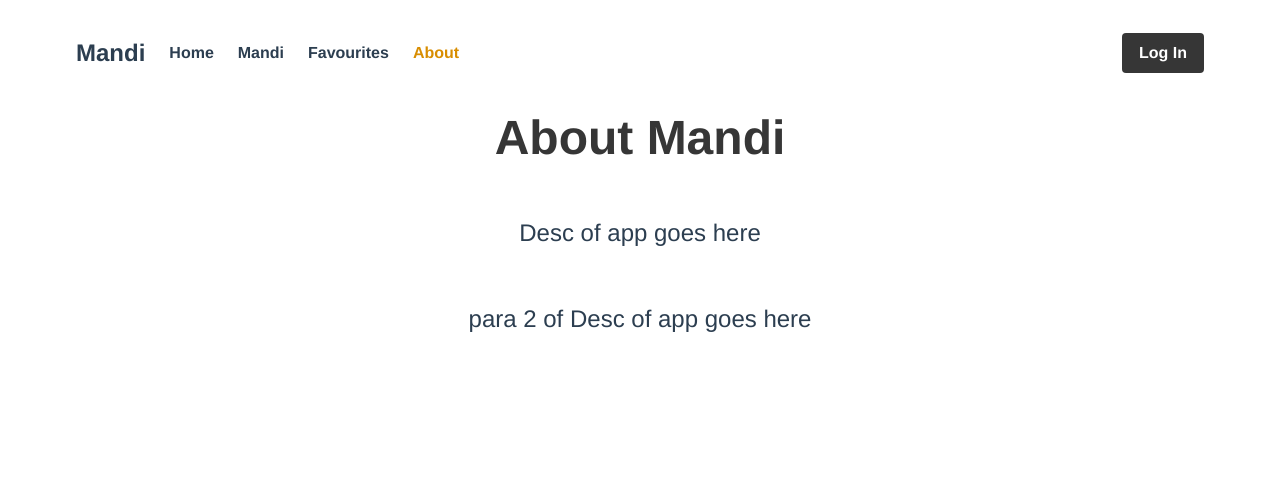
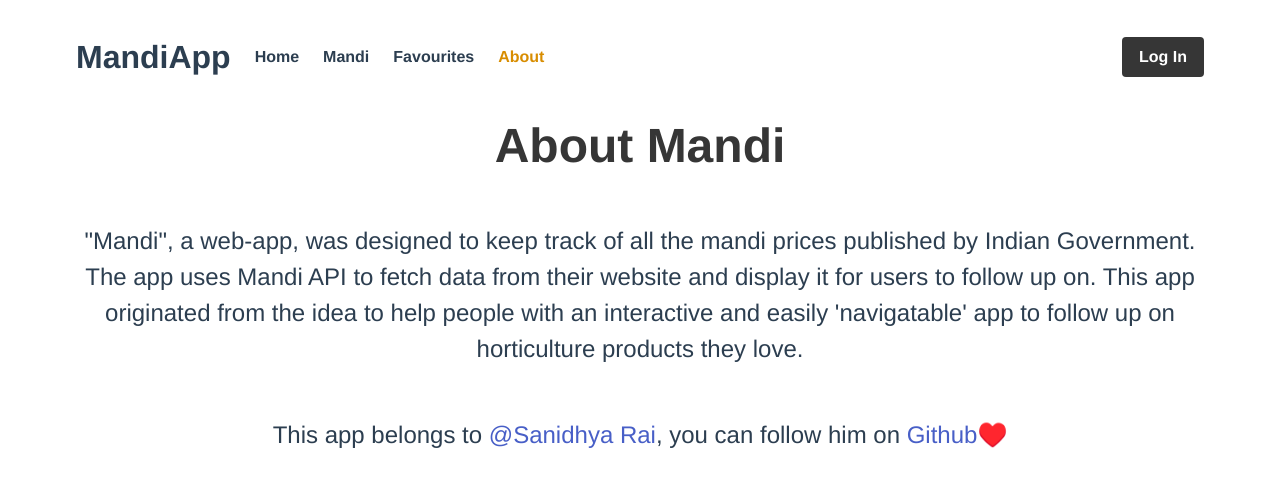
Before and after one commit to sani-Alpha/mandi, a Vue app in the folder client/: page /about in a window 1280 px wide. Shown: the top 486 px of the page. Built offline with nearby package versions, Linux system fonts and the light colour scheme.

Commit message:
Improved text visibility

```diff
--- a/client/src/components/partials/Nav.vue
+++ b/client/src/components/partials/Nav.vue
@@ -2,7 +2,7 @@
     <nav class="navbar container" role="navigation" aria-label="main navigation">
         <div class="navbar-brand">
             <a class="navbar-item" href="/">
-                <strong class="is-size-4">Mandi</strong>
+                <strong class="is-size-3">MandiApp</strong>
             </a>
             <a class="navbar-burger burger" role="button" aria-label="menu" aria-expanded="false" data-target="navbarBasic">
                 <span aria-hidden="true"></span>
--- a/client/src/views/About.vue
+++ b/client/src/views/About.vue
@@ -8,8 +8,13 @@
       </div>
     </div>
     <div class="container">
-      <p class="mandi-desc is-size-4">Desc of app goes here</p>
-      <p class="mandi-desc is-size-4">para 2 of Desc of app goes here</p>
+      <p class="mandi-desc is-size-4">
+        "Mandi", a web-app, was designed to keep track of all the mandi prices published by Indian Government. The app uses Mandi API to fetch data from their website and display it for users to follow up on.
+        This app originated from the idea to help people with an interactive and easily 'navigatable' app to follow up on horticulture products they love.
+      </p>
+      <p class="mandi-desc is-size-4">
+        This app belongs to  <a href="https://github.com/sani_alpha">@Sanidhya Rai</a>, you can follow him on <a href="https://github.com">Github♥️</a>
+      </p>
     </div>
   </div>
 </template>
```
